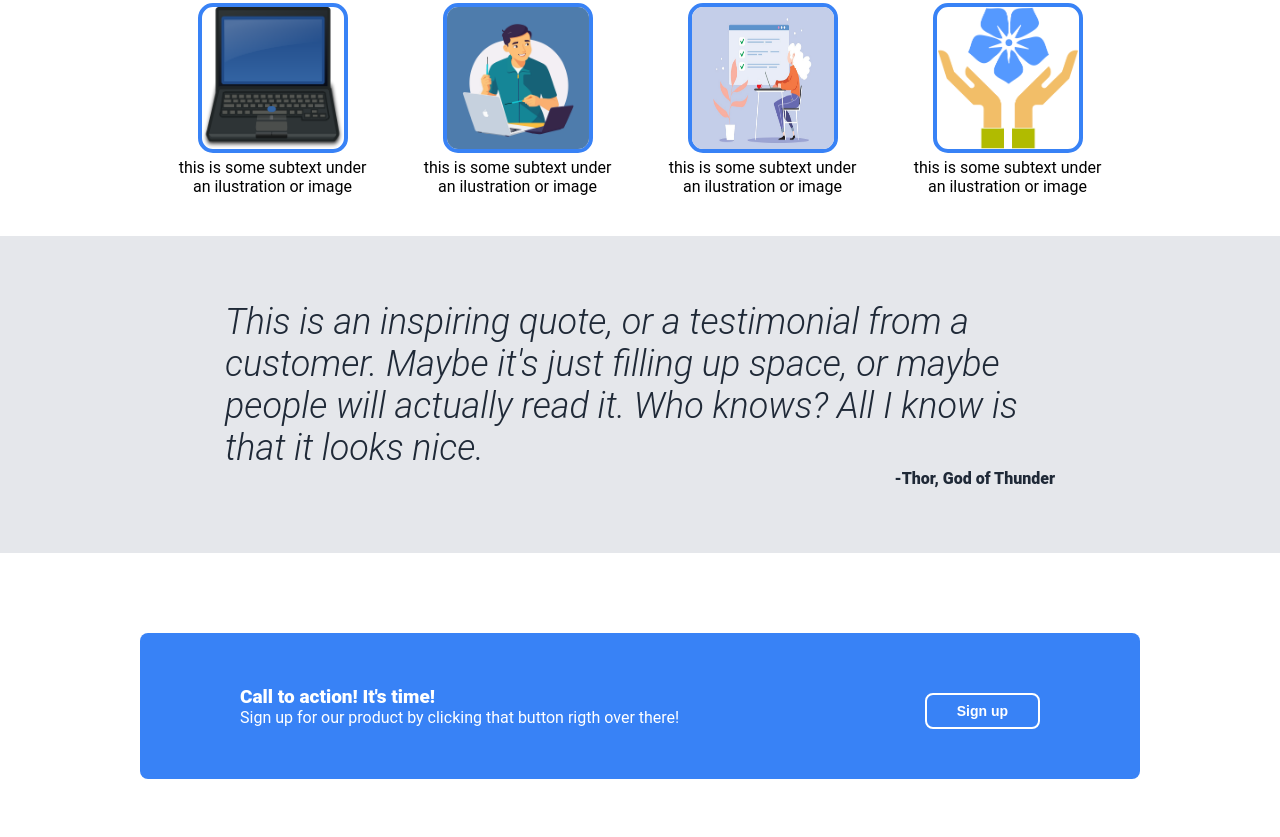
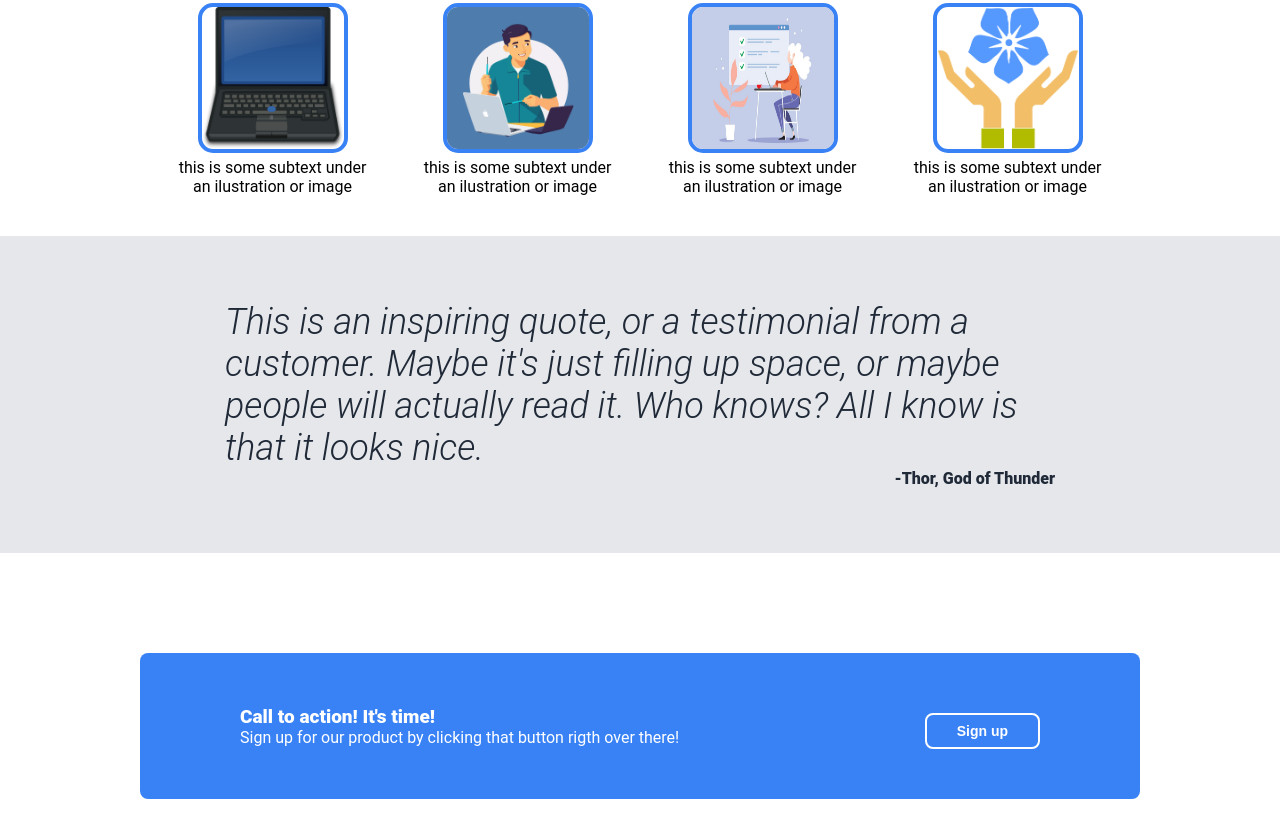
Before and after one commit to lvaqueiroperez/odin-landing-page, a plain HTML site: page index.html in a window 1280 px wide. Shown: the part 584-1421 px from the top of the page. Drawn offline with Linux system fonts and the light colour scheme.

Commit message:
Add more margin to signup section

```diff
--- a/styles.css
+++ b/styles.css
@@ -177,7 +177,7 @@ body {
     width: 1000px;
     background-color: #3882F6;
     align-self: center;
-    margin: 80px 0px;
+    margin: 100px 0px;
     padding: 50px 100px;
     border-radius: 8px;
 }
```
